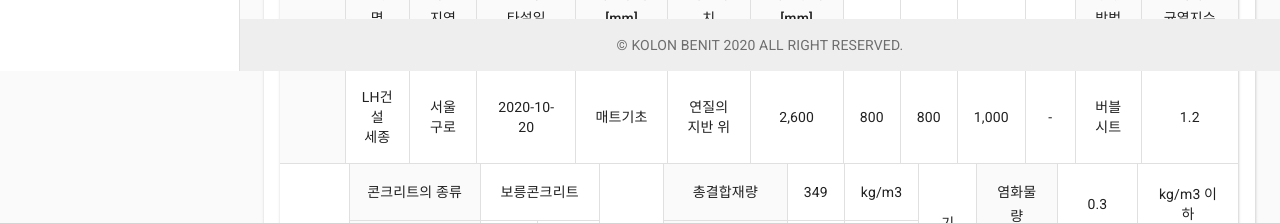
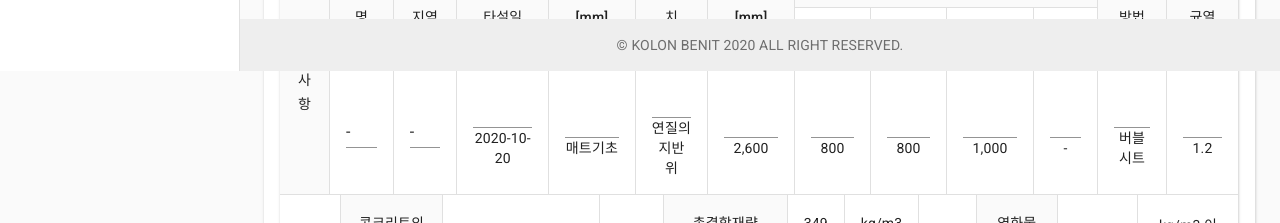
Before and after one commit to boy331990/kolon_iot_dev-iok_concrete_infoin, a React (Create React App) app: page /site/setting/add in a window 1280 px wide. Shown: the part 729-952 px from the top of the page. Built offline with nearby package versions, Linux system fonts and the light colour scheme; no server answers.

Commit message:
잘모르겠지만 구성중

```diff
--- a/src/pages/MixTablePage/MixTable/MixTable.js
+++ b/src/pages/MixTablePage/MixTable/MixTable.js
@@ -1,9 +1,18 @@
-import React from 'react';
-import {Grid, Paper, Table, TableBody, TableCell, TableContainer, TableHead, TableRow} from "@material-ui/core";
+import React, { useEffect } from 'react';
+import {Grid, Paper, Table, TableBody, TableCell, TableContainer, TableHead, TableRow, Input} from "@material-ui/core";
+import { useHistory } from "react-router-dom";
 
 
-export const MixTable = () => {
 
+export const MixTable = (props) => {
+
+    let history = useHistory();
+    let url = history.location.pathname;
+
+    let mixTableUrl =  url !== '/mix-table' ? true : false;
+
+    //console.log(props);
+    const {siteName, placeName} = props
     return (
         <Paper>
             <Grid container direction={"column"}>
@@ -30,7 +39,7 @@ export const MixTable = () => {
                                     <TableCell align={"center"}>n단</TableCell>
                                 </TableRow>
                                 <TableRow>
-                                    <TableCell align={"center"}>LH건설<br/>세종</TableCell>
+                                    {/* <TableCell align={"center"}>LH건설<br/>세종</TableCell>
                                     <TableCell align={"center"}>서울 구로</TableCell>
                                     <TableCell align={"center"}>2020-10-20</TableCell>
                                     <TableCell align={"center"}>매트기초</TableCell>
@@ -41,7 +50,19 @@ export const MixTable = () => {
                                     <TableCell align={"center"}>1,000</TableCell>
                                     <TableCell align={"center"}>-</TableCell>
                                     <TableCell align={"center"}>버블시트</TableCell>
-                                    <TableCell align={"center"}>1.2</TableCell>
+                                    <TableCell align={"center"}>1.2</TableCell> */}
+                                    <TableCell align={"center"}>{mixTableUrl && <Input id={"siteName"} name={"siteName"} value={siteName}></Input>}</TableCell>
+                                    <TableCell align={"center"}><Input id={"placeName"} name={"placeName"} value={placeName}></Input></TableCell>
+                                    <TableCell align={"center"}><Input id={"startDatetime"} name={"startDatetime"}></Input>2020-10-20</TableCell>
+                                    <TableCell align={"center"}><Input id={"pourSite"} name={"pourSite"}></Input>매트기초</TableCell>
+                                    <TableCell align={"center"}><Input id={"pourPosition"} name={"pourPosition"}></Input>연질의 지반 위</TableCell>
+                                    <TableCell align={"center"}><Input id={"pourThickness"} name={"pourThickness"}></Input>2,600</TableCell>
+                                    <TableCell align={"center"}><Input id={"pourHeight1"} name={"pourHeight1"}></Input>800</TableCell>
+                                    <TableCell align={"center"}><Input id={"pourHeight2"} name={"pourHeight2"}></Input>800</TableCell>
+                                    <TableCell align={"center"}><Input id={"pourHeight3"} name={"pourHeight3"}></Input>1,000</TableCell>
+                                    <TableCell align={"center"}><Input id={"pourHeightN"} name={"pourHeightN"}></Input>-</TableCell>
+                                    <TableCell align={"center"}><Input id={"curingMethod"} name={"curingMethod"}></Input>버블시트</TableCell>
+                                    <TableCell align={"center"}><Input id={"standardCrackFactor"} name={"standardCrackFactor"}></Input>1.2</TableCell>
                                 </TableRow>
                             </TableBody>
                         </Table>
@@ -56,7 +77,7 @@ export const MixTable = () => {
                                         <TableRow>
                                             <TableCell align={"center"} rowSpan={4}>호칭방법</TableCell>
                                             <TableCell align={"center"} variant={"head"}>콘크리트의 종류</TableCell>
-                                            <TableCell align={"center"} colSpan={2}>보릉콘크리트</TableCell>
+                                            <TableCell align={"center"} colSpan={2}><Input id={"concreteKinds"} name={"concreteKinds"}></Input></TableCell>
                                         </TableRow>
                                         <TableRow>
                                             <TableCell align={"center"} variant={"head"}>굵은 골재의 최대치수</TableCell>
--- a/src/pages/SitePlacePage/PlaceList/PlaceList.js
+++ b/src/pages/SitePlacePage/PlaceList/PlaceList.js
@@ -1,4 +1,4 @@
-import React, {useContext} from 'react';
+import React from 'react';
 import {useHistory, useRouteMatch} from "react-router-dom";
 import {observer} from "mobx-react-lite";
 import {Button} from "@material-ui/core";
@@ -6,7 +6,6 @@ import {makeStyles} from "@material-ui/core/styles";
 import {AddBox as AddBoxIcon} from "@material-ui/icons";
 import {EnhancedTableWithoutCheckbox} from "../../../components/molecules";
 import {useAxios} from "../../../hooks";
-import {StoreContext} from "../../../context";
 
 
 const useStyles = makeStyles(theme => ({
@@ -34,17 +33,9 @@ export const PlaceList = observer(props => {
     const {store} = props;
     const history = useHistory();
     const {url} = useRouteMatch();
-    const {authentication} = useContext(StoreContext);
 
     const {loading, data} = useAxios({
         url: process.env.REACT_APP_API_GATEWAY + `/sites/${store.siteCodeData}/places`
-        // url: process.env.REACT_APP_API_CONCRETE + `/concrete/sites/${store.siteCodeData}/information`,
-        // method: 'get',
-        //     headers: {
-        //         Accept: "application/json",
-        //         "Content-Type": "application/json",
-        //         Authorization: "Bearer " + authentication.accessToken
-        //     }
     });
 
     // const handleClick = id => {
--- a/src/pages/SiteSettingPage/SettingLayout/SettingLayout.js
+++ b/src/pages/SiteSettingPage/SettingLayout/SettingLayout.js
@@ -1,4 +1,4 @@
-import React, {useContext, useEffect} from 'react';
+import React, {useContext, useEffect, useState} from 'react';
 import {Button, CardActions, CardContent, CardHeader, Divider, Grid, Paper, Table, TableBody, TableCell, TableContainer, TableRow} from '@material-ui/core';
 import {useLocalStore, useObserver} from "mobx-react-lite";
 import {toJS} from "mobx";
@@ -95,6 +95,18 @@ const Details = props => {
     };
 
 
+    const [siteName,            setsiteName             ] = useState('-');
+    const [placeName,           setplaceName            ] = useState('-');
+    const [pourSite,            setpourSite             ] = useState('-');
+    const [pourPosition,        setpourPosition         ] = useState('-');
+    const [pourThickness,       setpourThickness        ] = useState('-');
+    const [pourHeight1,         setpourHeight1          ] = useState('-');
+    const [pourHeight2,         setpourHeight2          ] = useState('-');
+    const [pourHeight3,         setpourHeight3          ] = useState('-');
+    const [pourHeightN,         setpourHeightN          ] = useState('-');
+    const [curingMethod,        setcuringMethod         ] = useState('-');
+    const [standardCrackFactor, setstandardCrackFactor  ] = useState('-');
+
 
     useEffect((props) => {
 
@@ -110,7 +122,33 @@ const Details = props => {
         };
 
         defaultAxios(options).then(response => {
-            console.log(response);
+
+            const data = response.data;
+            console.log(data);
+
+            const crackDescription              = data.crackDescription         ;
+            const endDatetime                   = data.endDatetime              ;
+            const externalRestrictionFactor     = data.externalRestrictionFactor;
+            const mixtureInformation            = data.mixtureInformation       ;
+            // const placeCode                     = data.placeCode                ;
+            const placeName                     = data.placeName                ;
+            // const siteCode                      = data.siteCode                 ;
+            const siteName                      = data.siteName                 ;
+            const standardCrackFactor           = data.standardCrackFactor      ;
+            const startDatetime                 = data.startDatetime            ;
+            const temperatureCrackingType       = data.temperatureCrackingType  ;
+
+            localStore.startDate = new Date(startDatetime);
+            localStore.endDate = new Date(endDatetime);
+
+            setstandardCrackFactor(standardCrackFactor);
+            localStore.valueType = temperatureCrackingType;
+
+            setsiteName(siteName);
+            setplaceName(placeName);
+
+
+
         }).catch(reason => {
             console.error(reason);
         });
@@ -140,7 +178,7 @@ const Details = props => {
                                 <TableRow>
                                     <TableCell align={"left"}>관리 기준 균열 지수</TableCell>
                                     <TableCell align={"left"}>
-                                        <OutlinedInput margin={"dense"} inputProps={{'aria-label': 'criteria'}}/>
+                                        <OutlinedInput margin={"dense"} inputProps={{'aria-label': 'criteria'}} value={standardCrackFactor}/>
                                     </TableCell>
                                 </TableRow>
                                 <TableRow>
@@ -169,7 +207,10 @@ const Details = props => {
                                 </TableRow>
                                 <TableRow>
                                     <TableCell align={"left"} colSpan={2}>
-                                        <MixTable/>
+                                        <MixTable
+                                            siteName={siteName}
+                                            placeName={placeName}
+                                        />
                                     </TableCell>
                                 </TableRow>
                             </TableBody>
```
